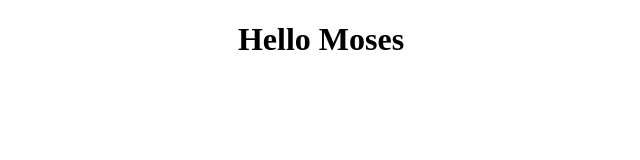
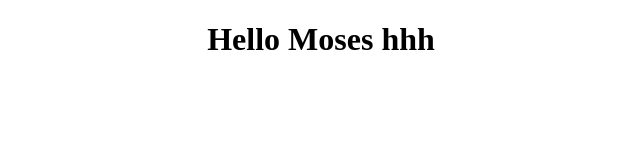
Before and after one commit to goodwangxh/home, a plain HTML site: page index.html in a window 1280 px wide. Shown: the whole page, without its empty margins (319-959 px from the left). Drawn offline with Linux system fonts and the light colour scheme.

Commit message:
Update index.html

```diff
--- a/index.html
+++ b/index.html
@@ -4,6 +4,6 @@
 	<title>Moses</title>
 </head>
 <body>
-	<h1 style="text-align: center;">Hello Moses</h1>
+	<h1 style="text-align: center;">Hello Moses hhh</h1>
 </body>
 </html>
```
